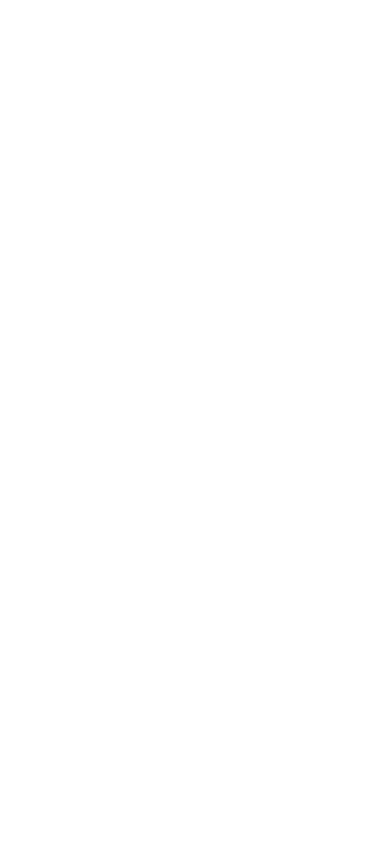
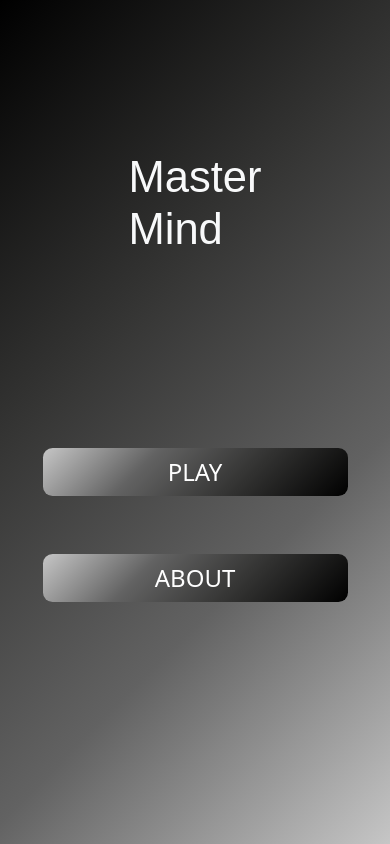
Before and after one commit to PonsBarto/Proyecto3, a plain HTML site: page index.html in a window 390 px wide. Drawn offline with nearby package versions, Linux system fonts and the light colour scheme.

Commit message:
Creada la estructura responsiva de la pgina de inicio utilizando bootstrap

```diff
--- /dev/null
+++ b/CSS/styles.css
@@ -0,0 +1,44 @@
+
+body {
+    width: 100vw;
+    height: 100vh;
+    margin: 0;
+    padding: 0;
+
+}
+
+.background{
+    height: 90vh;
+}
+
+.heigthNavbar{
+    height: 10vh;
+}
+
+/* Pagina de inicio */
+
+.backgroundHome {
+    height: 100vh;
+    width: 100vw;
+    background-image: linear-gradient(135deg, #000000, #313130, #626262, #c6c6c6);
+}
+
+.titulo{
+    font-family:sans-serif ;
+    font-size: 1em;
+
+}
+
+.boton{
+    height: 2em;
+    border-radius: 0.4em;
+    background-image: linear-gradient(135deg, #c6c6c6, #626262,#313130,#000000);
+
+    color: rgb(255, 255, 255);
+    font-size: x-large;
+    text-decoration: none;
+    display: flex;
+    align-items: center;
+    justify-content: center;
+    cursor: pointer;
+}
--- a/index.html
+++ b/index.html
@@ -3,9 +3,40 @@
 <head>
     <meta charset="UTF-8">
     <meta name="viewport" content="width=device-width, initial-scale=1.0">
-    <title>Document</title>
+    <title>MasterMindByBarto</title>
+    <!--CSS-->
+    <link href="/CSS/styles.css" rel="stylesheet"/>
+    <!--Bootstrap-->
+    <link href="https://cdn.jsdelivr.net/npm/bootstrap@5.3.2/dist/css/bootstrap.min.css" rel="stylesheet" integrity="sha384-T3c6CoIi6uLrA9TneNEoa7RxnatzjcDSCmG1MXxSR1GAsXEV/Dwwykc2MPK8M2HN" crossorigin="anonymous">
 </head>
 <body>
 
+    <div class="container-fluid backgroundHome m-0 p-0">
+
+        <!-- TITULO -->
+        <div class="row h-50 m-0 p-5 stars">
+            <div class="col d-flex justify-content-center align-items-center text-light display-1">
+                <p class="titulo">Master</br>Mind</p>
+            </div>
+        </div>
+
+        <!-- BOTONES -->
+        <div class="row h-25 m-0 p-0 d-flex align-items-center justify-content-center stars">
+            <div class="col-12 col-lg-4 h-25 d-flex justify-content-center">
+                <a href="" class="col-10 col-lg-8 boton">PLAY</a>
+            </div>
+            <div class="col-12 col-lg-4 h-25 d-flex justify-content-center">
+                <a href="" class="col-10 col-lg-8 boton">ABOUT</a>
+            </div>
+        </div>
+
+    </div>
+
+
+
+    <!--JS-->
+    <script src="/JS/main.js"></script>
+    <!--Bootstrap-->
+    <script src="https://cdn.jsdelivr.net/npm/bootstrap@5.3.2/dist/js/bootstrap.bundle.min.js" integrity="sha384-C6RzsynM9kWDrMNeT87bh95OGNyZPhcTNXj1NW7RuBCsyN/o0jlpcV8Qyq46cDfL" crossorigin="anonymous"></script>
 </body>
 </html>
```
Also changed, not shown: JS/main.js (added).
